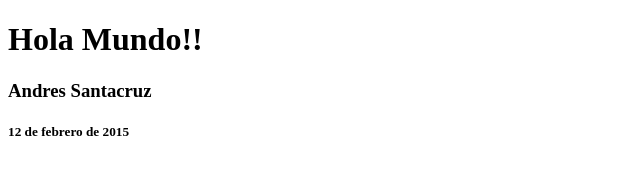
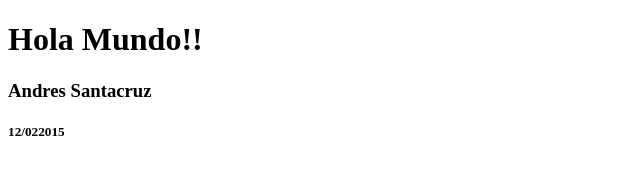
Before and after one commit to andreti/JEE, a plain HTML site: page index.html in a window 1280 px wide. Shown: the full height of the page, 0-640 px from the left. Drawn offline with Linux system fonts and the light colour scheme.

Commit message:
12/02/2015

```diff
--- a/index.html
+++ b/index.html
@@ -7,6 +7,6 @@
 <body>
 	<h1>Hola Mundo!!</h1>
 	<h3>Andres Santacruz</h3>
-	<h5>12 de febrero de 2015</h5>
+	<h5>12/022015</h5>
 </body>
 </html>
```
